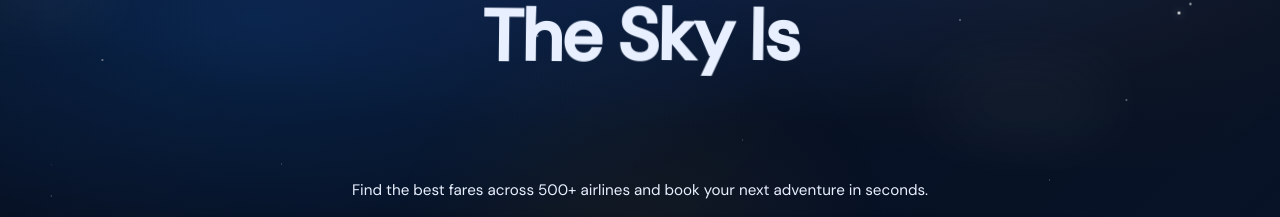
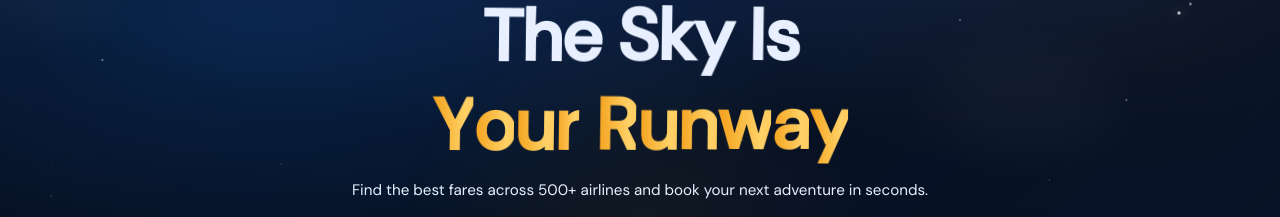
Before and after one commit to enanka2124/SkyWay, a React (Vite) app in the folder client/: page / in a window 1280 px wide. Shown: the part 140-357 px from the top of the page. Built offline with nearby package versions, Linux system fonts and the light colour scheme; no server answers.

Commit message:
Commit changes

```diff
--- a/client/src/components/PageHero.jsx
+++ b/client/src/components/PageHero.jsx
@@ -4,18 +4,30 @@ import { useEffect, useRef, useState } from 'react'
 function FloatLetters({ text, baseDelay = 0, gradient = false }) {
   return (
     <>
-      {text.split('').map((ch, i) => (
+      {text.split('').map((ch, i) => {
+        const floatAnim = `letterFloat 3.5s ease-in-out ${(baseDelay + i * 0.07).toFixed(2)}s infinite alternate`
+        const shimmerAnim = `shimmerText 3s linear infinite`
+
+        return (
           <span
             key={i}
             style={{
               display: 'inline-block',
-            animation: `letterFloat 3.5s ease-in-out ${(baseDelay + i * 0.07).toFixed(2)}s infinite alternate`,
+              animation: gradient ? `${floatAnim}, ${shimmerAnim}` : floatAnim,
               whiteSpace: ch === ' ' ? 'pre' : undefined,
+              ...(gradient ? {
+                background: 'linear-gradient(90deg, #f5a623 0%, #ffd166 35%, #ffbe4d 65%, #f5a623 100%)',
+                WebkitBackgroundClip: 'text',
+                WebkitTextFillColor: 'transparent',
+                backgroundClip: 'text',
+                backgroundSize: '200% auto',
+              } : {})
             }}
           >
             {ch === ' ' ? '\u00A0' : ch}
           </span>
-      ))}
+        )
+      })}
     </>
   )
 }
@@ -157,10 +169,6 @@ export default function PageHero({
             {/* Line 2 — shimmer gold */}
             <span style={{
               display: inlineTitle ? 'inline-block' : 'block', textAlign: 'center',
-              background: 'linear-gradient(90deg, #f5a623 0%, #ffd166 35%, #ffbe4d 65%, #f5a623 100%)',
-              WebkitBackgroundClip: 'text', WebkitTextFillColor: 'transparent',
-              backgroundClip: 'text', backgroundSize: '200% auto',
-              animation: 'shimmerText 3s linear infinite',
             }}>
               <FloatLetters text={line2} baseDelay={line1 ? 0.55 : 0} gradient />
             </span>
```
Also changed, not shown: 1 other file (tests, documents, lock files or other folders). Lines whose indentation alone changed are shown as unchanged.
